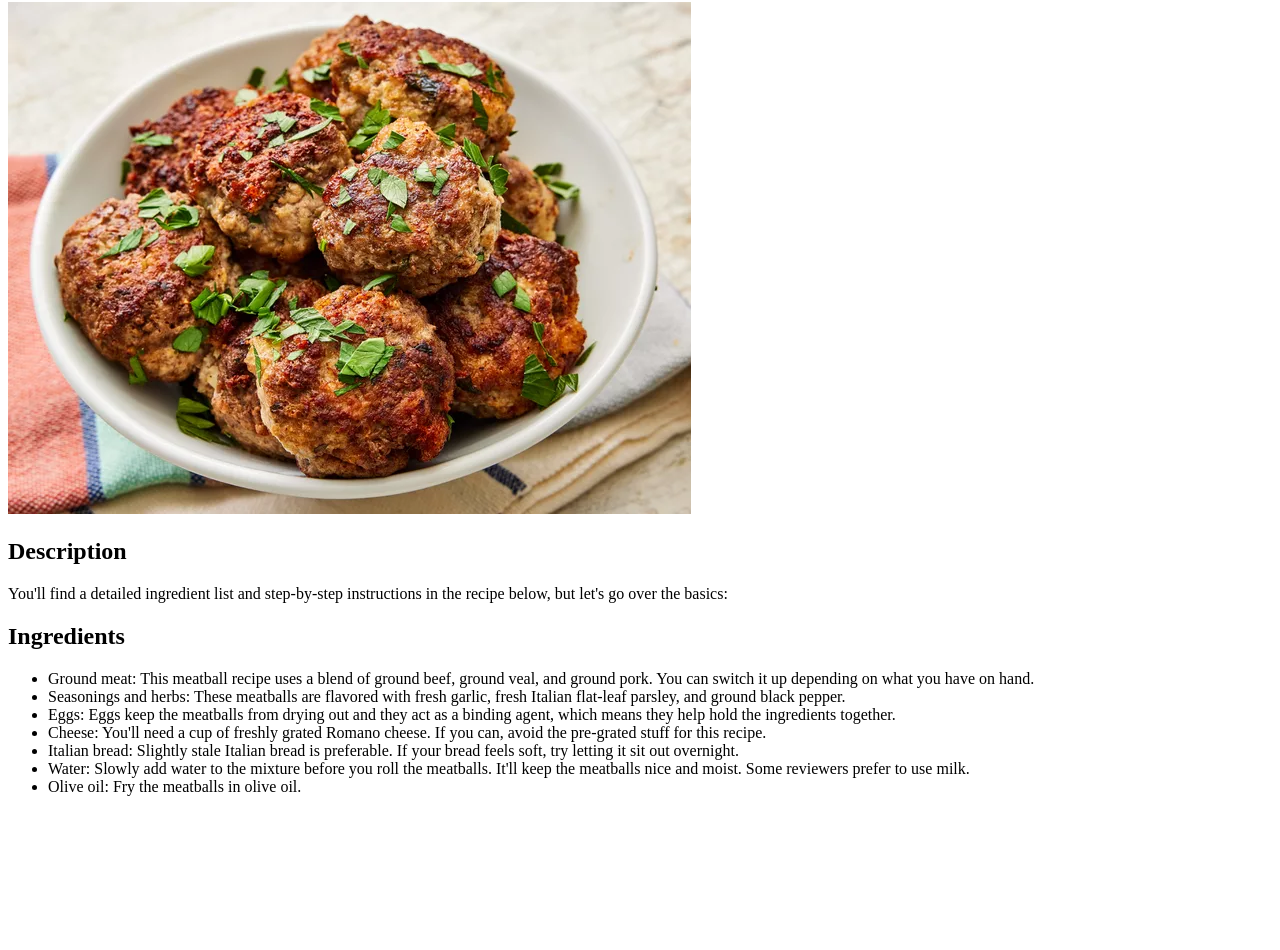
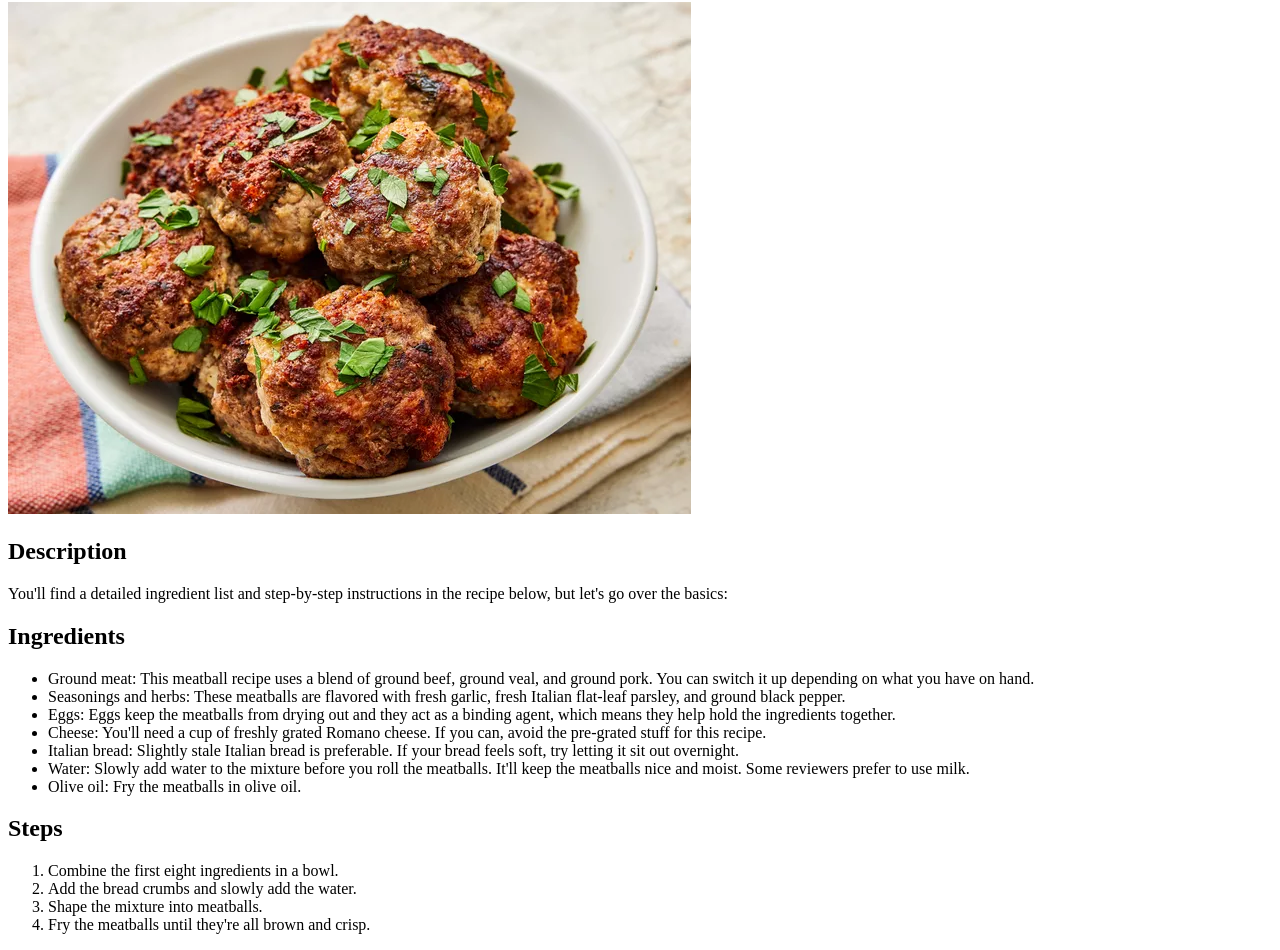
Before and after one commit to williamhok/odin-recipes, a plain HTML site: page recipes/meatballs.html in a window 1280 px wide. Shown: the part 104-1054 px from the top of the page. Before the commit the page ends 916 px from the top, so only its background shows below. Drawn offline with Linux system fonts and the light colour scheme.

Commit message:
Added steps for meatballs

```diff
--- a/recipes/meatballs.html
+++ b/recipes/meatballs.html
@@ -23,5 +23,12 @@
             <li>Water: Slowly add water to the mixture before you roll the meatballs. It'll keep the meatballs nice and moist. Some reviewers prefer to use milk.</li>
             <li>Olive oil: Fry the meatballs in olive oil.</li>
         </ul>
+    <h2>Steps</h2>
+        <ol>
+            <li>Combine the first eight ingredients in a bowl.</li>
+            <li>Add the bread crumbs and slowly add the water.</li>
+            <li>Shape the mixture into meatballs.</li>
+            <li>Fry the meatballs until they're all brown and crisp.</li>
+        </ol>
 </body>
 </html>
```
